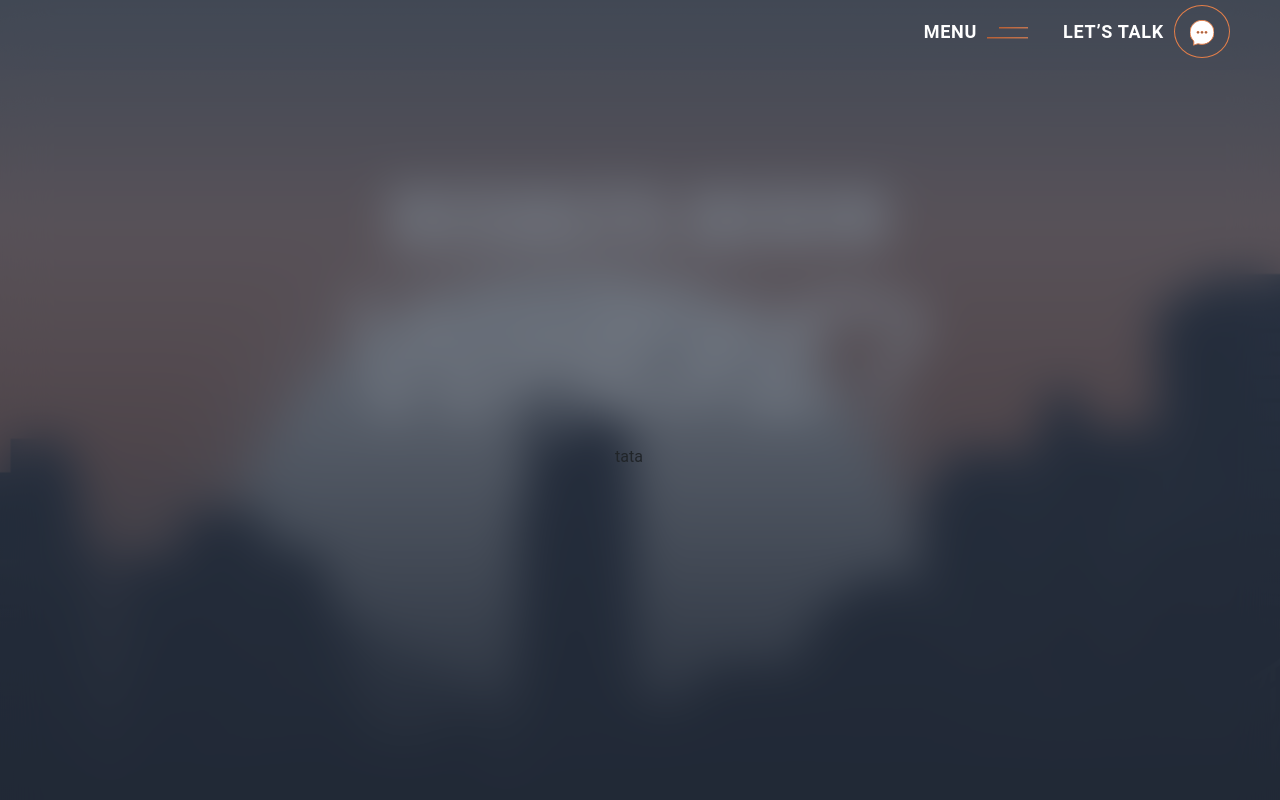
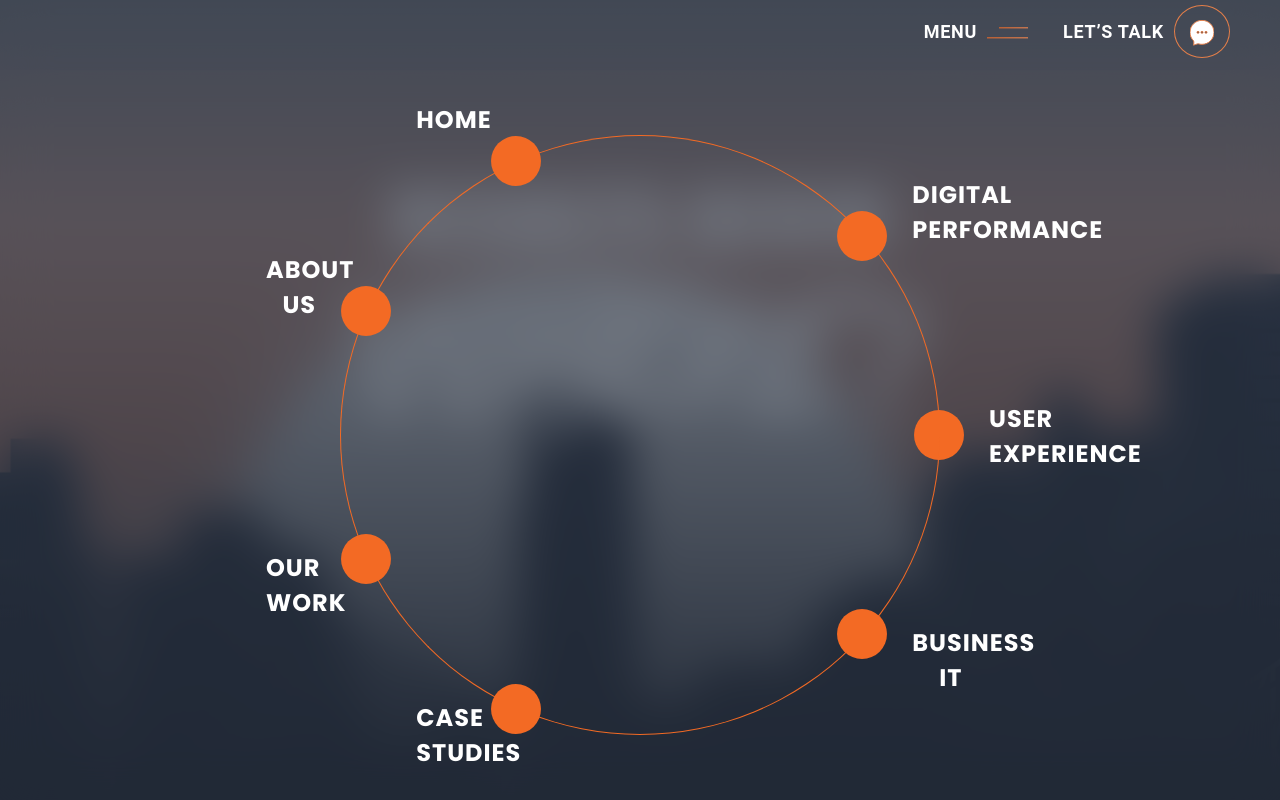
Before and after one commit to DigitalAccord/da-2024, a React (Create React App) app: page / in a window 1280 px wide. Both pictures are taken after a click on the item "MENU". Shown: the top 800 px of the page. Built offline with nearby package versions, Linux system fonts and the light colour scheme.

Commit message:
menu items added

```diff
--- a/src/Banner/Banner.jsx
+++ b/src/Banner/Banner.jsx
@@ -93,7 +93,51 @@ export const Banner = () => {
                     <p><span>W</span>HERE<span>?</span></p>
                 </div>
             <NavMenu isOpen={isPopup} className={isAnimation ? '' : 'slideIn'}>
-                tata
+                <div className='outerCircle'>
+                    <div className='topLeft'>
+                        <div className='subMenuDot1'>
+                        <div className='menuItems'>
+                            <h2 className='heading'>Home</h2>
+                        </div>
+                        </div>
+                        <div className='subMenuDot2'>
+                        <div className='menuItems'>
+                            <h2 className='heading'>about us</h2>
+                        </div>
+                        </div>
+                    </div>
+                    <div className='topRight'>
+                        <div className='subMenuDot1'>
+                        <div className='menuItems'>
+                            <h2 className='heading'>Digital performance</h2>
+                        </div>
+                        </div>
+                        <div className='subMenuDot2'>
+                        <div className='menuItems'>
+                            <h2 className='heading'>User experience</h2>
+                        </div>
+                        </div>
+                    </div>
+                    <div className=' bottomLeft'>
+                        <div className='subMenuDot1'>
+                        <div className='menuItems'>
+                            <h2 className='heading'>our work</h2>
+                        </div>
+                        </div>
+                        <div className='subMenuDot2'>
+                        <div className='menuItems'>
+                            <h2 className='heading'>case studies</h2>
+                        </div>
+                        </div>
+                    </div>
+                    <div className='bottomRight'>
+                        <div className='subMenuDot1'>
+                        <div className='menuItems'>
+                            <h2 className='heading'>business it</h2>
+                        </div>
+                        </div>
+                    </div>
+                </div>
             </NavMenu>
             </div>
         </div>
--- a/src/Banner/banner.scss
+++ b/src/Banner/banner.scss
@@ -132,17 +132,13 @@
   }
 
 
-.popup {
-      width: 50px;
-      height: 50px;
-}
 
 .overlay {
-    position: fixed;
+    position: absolute;
     top: -100%;
     left: 0;
     width: 100%;
-    height: 100vh;
+    height: calc(100vh - 70.25px);
     transition: top 1s ease;
     background: rgba(39, 48, 63, 0.65);
     backdrop-filter: blur(22.5px);
@@ -152,4 +148,280 @@
     &.slideIn {
       top: 70.25px;;
     }
+    .outerCircle{
+      position: relative;
+      .menuItems{
+        .heading{
+          color: #FFF;
+          text-align: right;
+          font-family: Poppins;
+          font-size: 24px;
+          font-style: normal;
+          font-weight: 700;
+          line-height: normal;
+          letter-spacing: 0.96px;
+          text-transform: uppercase;
+        }
+      }
+      .subMenu{
+        // display: none;
+        ul{
+          list-style: none;
+          text-align: start;
+        }
+      }
+
+      .topLeft{
+        position: absolute;
+        bottom: 0;
+        right: 0;
+        border-top: 1px solid;
+        border-left: 1px solid;
+        border-color: #F36A24;
+        background: transparent;
+        width: 300px;
+        height: 300px;
+        transition: width 0.3s, height 0.3s, transform 0.3s;
+        transform-origin: bottom left;
+        border-top-left-radius: 100%;
+        .subMenuDot1{
+          width: 50px;
+          height: 50px;
+          border-radius: 50%;
+          position: absolute;
+          background: #F36A24;
+          top: 0%;
+          right: 33%;
+          .menuItems{
+            position: relative;
+            bottom: 100%;
+            left: -150%;
+            .subMenu{
+              li{
+                position: relative;
+                &:first-child{
+                  left: -25%;
+                }
+                &:nth-child(2){
+                  left: -50%;
+                }
+                &:nth-child(3){
+                  left: -75%;
+                }
+              }
+            }
+          }
+        }
+        .subMenuDot2{
+          width: 50px;
+          height: 50px;
+          border-radius: 50%;
+          position: absolute;
+          background: #F36A24;
+          bottom: 33%;
+          left: 0%;
+          .menuItems{
+            position: relative;
+            bottom: 100%;
+            left: -150%;
+            .subMenu{
+              li{
+                position: relative;
+                &:first-child{
+                  left: -25%;
+                }
+                &:nth-child(2){
+                  left: -50%;
+                }
+                &:nth-child(3){
+                  left: -75%;
+                }
+              }
+            }
+          }
+        }
+      }
+      .topRight{
+        position: absolute;
+        bottom: 0;
+        left: 0;
+        border-top: 1px solid;
+        border-right: 1px solid;
+        border-color: #F36A24;
+        background: transparent;
+        width: 300px;
+        height: 300px;
+        transition: width 0.3s, height 0.3s, transform 0.3s;
+        transform-origin: bottom right;
+        border-top-right-radius: 100%;
+        .subMenuDot1{
+          width: 50px;
+          height: 50px;
+          border-radius: 50%;
+          position: absolute;
+          background: #F36A24;
+          top: 25%;
+          left: 66%;
+          .menuItems{
+            position: relative;
+            bottom: 100%;
+            right: -150%;
+            .subMenu{
+              li{
+                position: relative;
+                &:first-child{
+                  right: -25%;
+                }
+                &:nth-child(2){
+                  right: -50%;
+                }
+                &:nth-child(3){
+                  right: -75%;
+                }
+              }
+            }
+          }
+        }
+        .subMenuDot2{
+          width: 50px;
+          height: 50px;
+          border-radius: 50%;
+          position: absolute;
+          background: #F36A24;
+          bottom: calc(0% - 25px);
+          right: calc(0% - 25px);
+          .menuItems{
+            position: relative;
+            bottom: 50%;
+            right: -150%;
+            .subMenu{
+              li{
+                position: relative;
+                &:first-child{
+                  right: -40%;
+                }
+                &:nth-child(2){
+                  right: -50%;
+                }
+                &:nth-child(3){
+                  right: -40%;
+                }
+              }
+            }
+          }
+        }
+      }
+      .bottomLeft{
+        position: absolute;
+        top: 0;
+        right: 0;
+        background: transparent;
+        border-left: 1px solid;
+        border-bottom: 1px solid;
+        border-color: #F36A24;
+        width: 300px;
+        height: 300px;
+        transition: width 0.3s, height 0.3s, transform 0.3s;
+        transform-origin: top left;
+        border-bottom-left-radius: 100%;
+        .subMenuDot1{
+          width: 50px;
+          height: 50px;
+          border-radius: 50%;
+          position: absolute;
+          background: #F36A24;
+          left: 0%;
+          top: 33%;
+          .menuItems{
+            position: relative;
+            top: 0;
+            left: -150%;
+            .subMenu{
+              li{
+                position: relative;
+                &:first-child{
+                  left: -75%;
+                }
+                &:nth-child(2){
+                  left: -50%;
+                }
+                &:nth-child(3){
+                  left: -25%;
+                }
+              }
+            }
+          }
+        }
+        .subMenuDot2{
+          width: 50px;
+          height: 50px;
+          border-radius: 50%;
+          position: absolute;
+          background: #F36A24;
+          bottom: 0%;
+          right: 33%;
+          .menuItems{
+            position: relative;
+            top: 0;
+            left: -150%;
+            .subMenu{
+              li{
+                position: relative;
+                &:first-child{
+                  left: -75%;
+                }
+                &:nth-child(2){
+                  left: -50%;
+                }
+                &:nth-child(3){
+                  left: -25%;
+                }
+              }
+            }
+          }
+        }
+      }
+      .bottomRight{
+        position: absolute;
+        top: 0;
+        left: 0;
+        background: transparent;
+        border-right: 1px solid;
+        border-bottom: 1px solid;
+        border-color: #F36A24;
+        width: 300px;
+        height: 300px;
+        transition: width 0.3s, height 0.3s, transform 0.3s;
+        transform-origin: top right;
+        border-bottom-right-radius: 100%;
+        .subMenuDot1{
+          width: 50px;
+          height: 50px;
+          border-radius: 50%;
+          position: absolute;
+          background: #F36A24;
+          bottom: 25%;
+          left: 66%;
+          .menuItems{
+            position: relative;
+            top: 0;
+            right: -150%;
+            .subMenu{
+              li{
+                position: relative;
+                &:first-child{
+                  right: -75%;
+                }
+                &:nth-child(2){
+                  right: -50%;
+                }
+                &:nth-child(3){
+                  right: -25%;
+                }
+              }
+            }
+          }
+        }
+      }
+    }
   }
```
